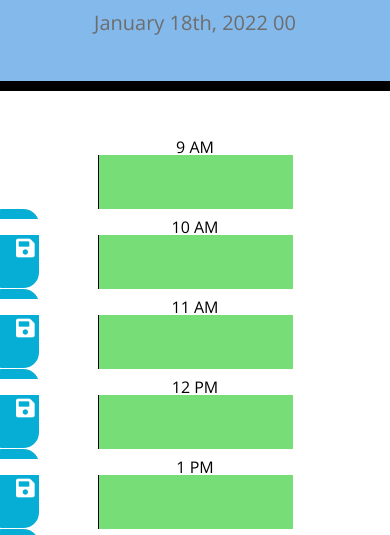
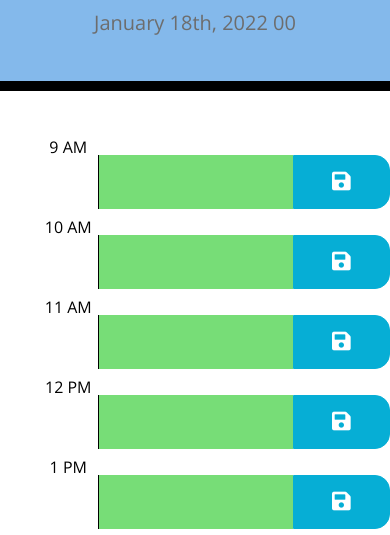
Before and after one commit to zortro/day-planner, a plain HTML site: page index.html in a window 390 px wide. Shown: the part 256-791 px from the top of the page. Drawn offline with nearby package versions, Linux system fonts and the light colour scheme.

Commit message:
Fixed media query to display properly on handheld devices

```diff
--- a/Assets/style.css
+++ b/Assets/style.css
@@ -81,18 +81,20 @@ textarea {
   transition: all 0.3s ease-in-out;
 }
 
-@media (max-width: 767px) {
-  .saveBtn {
-    width: 10vw;
-    height: 100%
-  }
-}
-
  @media (max-width: 767px) {
    .past, .present, .future {
+     height: 100%;
      margin-right: 25vw;
      margin-left: 25vw;
      width: 50vw;
    }
+   .saveBtn {
+    height: 54px;
+    margin-left: 75vw;
+    margin-top: -54px;
+  }
+  .hour {
+    margin-right: 65vw;
+  }
 
 }
```
